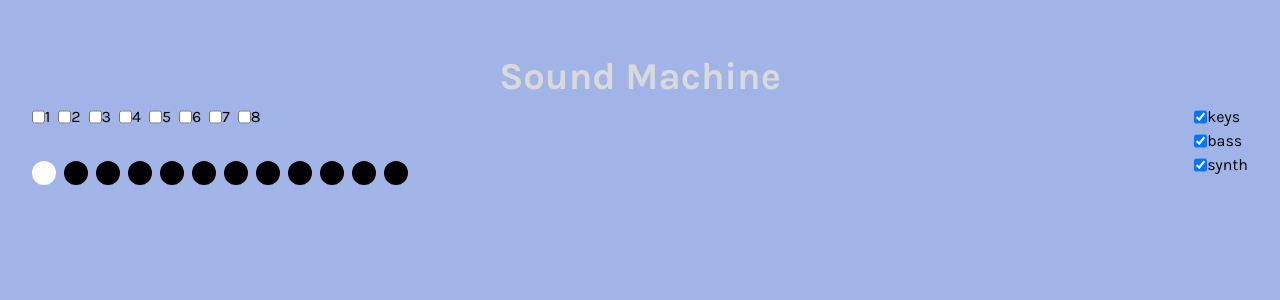
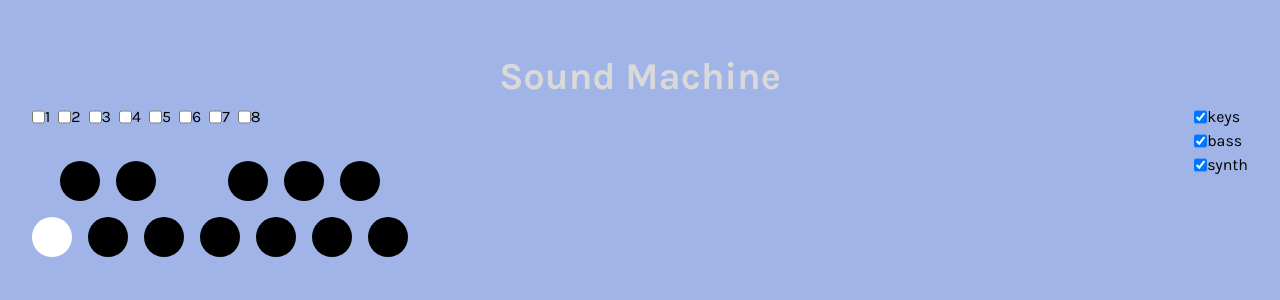
Before and after one commit to bvinicius/pomodore-app, a Vue app: page / in a window 1280 px wide. Shown: the top 300 px of the page. Built offline with nearby package versions, Linux system fonts and the light colour scheme; a web font is replaced by a local one.

Commit message:
Builds layout for tonal center selector

```diff
--- a/src/primary/components/TonalCenterSelector.vue
+++ b/src/primary/components/TonalCenterSelector.vue
@@ -1,12 +1,24 @@
 <template>
-    <div class="flex gap-2">
+    <div class="flex flex-col gap-4">
+        <div class="flex gap-4 ml-7">
             <CircleToggleButton
-            v-for="key in allKeys"
+                v-for="key in sharpNotes"
+                :key="key"
+                :label="key"
+                :class="{ 'ml-14': key === 'F#' }"
+                :checked="notesStore.tonalCenter === key"
+                @select="notesStore.tonalCenter = key"
+            />
+        </div>
+        <div class="flex gap-4">
+            <CircleToggleButton
+                v-for="key in naturalNotes"
                 :key="key"
                 :label="key"
                 :checked="notesStore.tonalCenter === key"
                 @select="notesStore.tonalCenter = key"
             />
+        </div>
     </div>
 </template>
 
@@ -32,6 +44,9 @@ const eventKeys = {
     j: 'B'
 };
 
+const naturalNotes = allKeys.filter((key) => !key.includes('#'));
+const sharpNotes = allKeys.filter((key) => key.includes('#'));
+
 document.addEventListener('keypress', (event) => {
     const key = event.key;
     if (!(key in eventKeys)) return;
--- a/src/primary/components/atoms/CircleToggleButton.vue
+++ b/src/primary/components/atoms/CircleToggleButton.vue
@@ -1,7 +1,7 @@
 <template>
     <div
-        class="rounded-full w-6 h-6 cursor-pointer"
-        :class="checked ? 'bg-white' : 'bg-black'"
+        class="rounded-full cursor-pointer w-10 h-10"
+        :class="[checked ? 'bg-white' : 'bg-black']"
         @click="emit('select')"
     ></div>
 </template>
```
Lines whose indentation alone changed are shown as unchanged.
